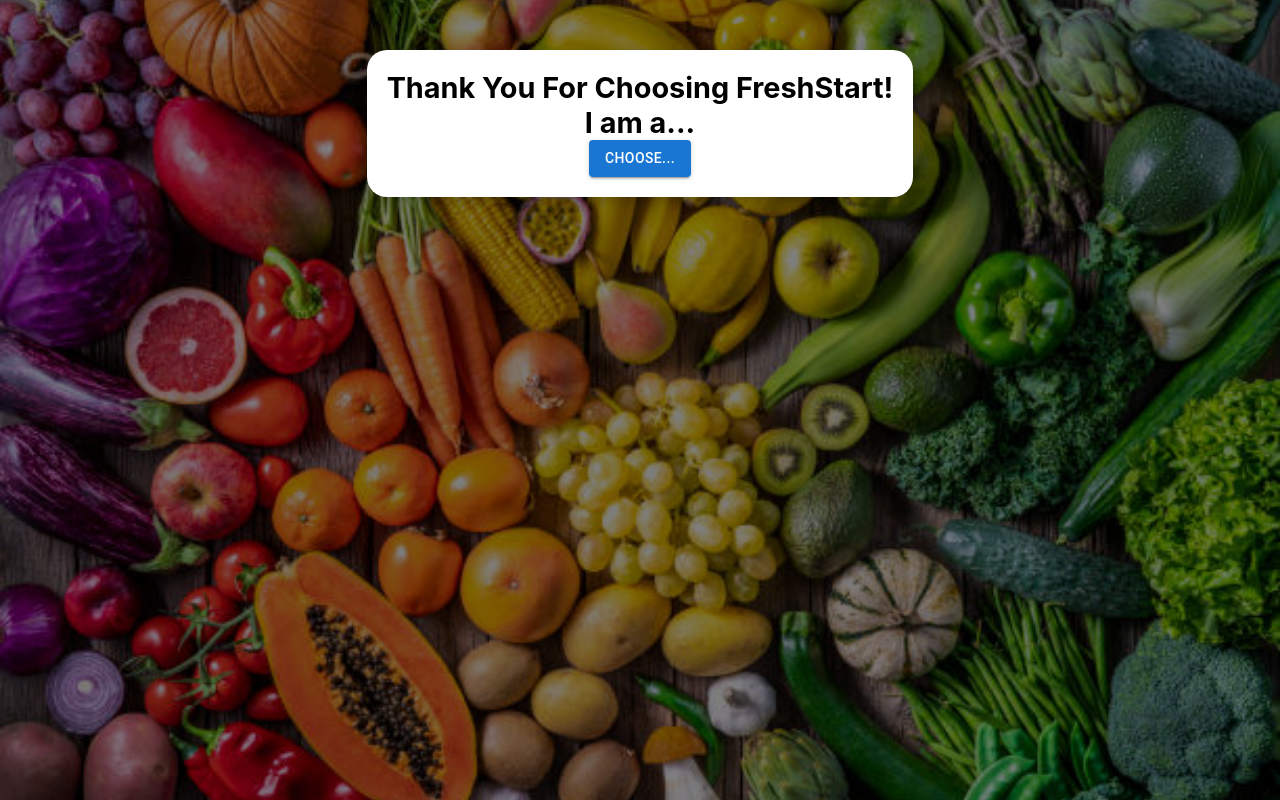
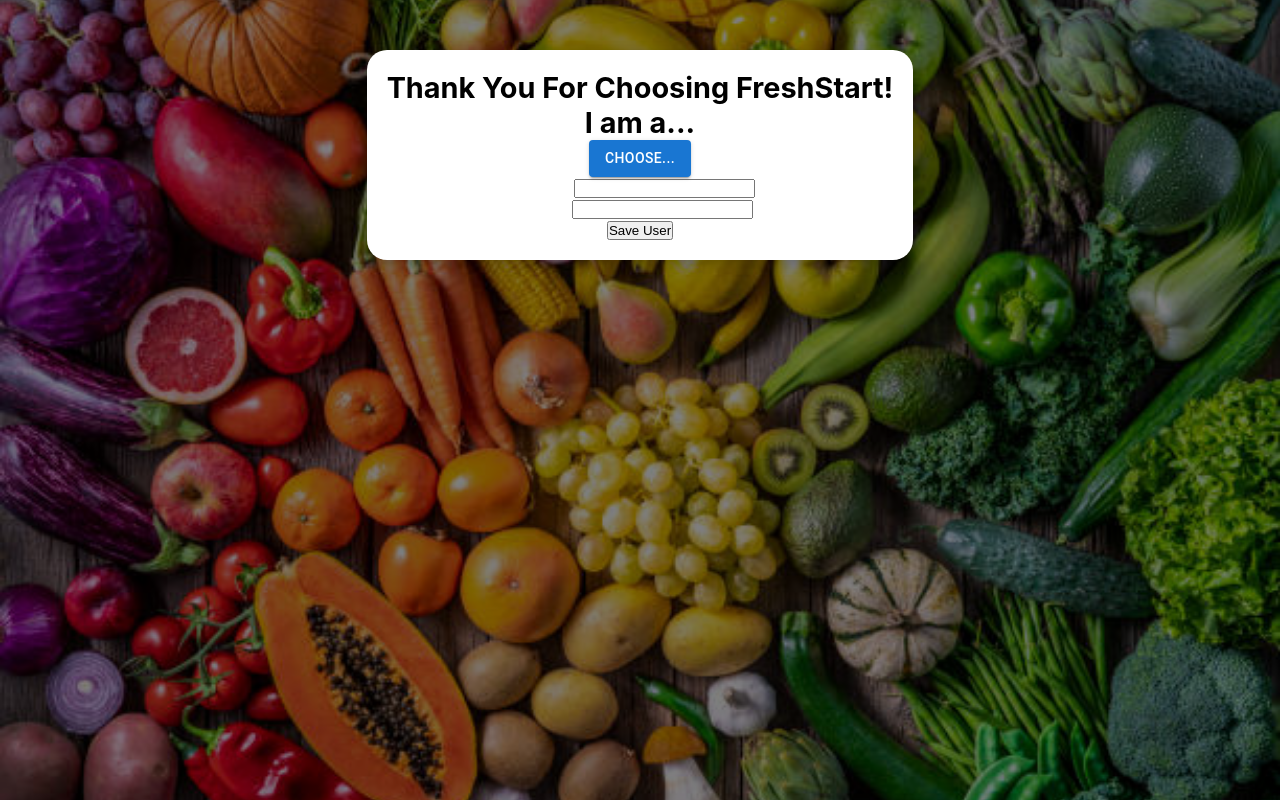
Before and after one commit to Eric-04/FreshStart, a React (Create React App) app in the folder frontend-freshstart/: page /first-time in a window 1280 px wide. Built offline with nearby package versions, Linux system fonts and the light colour scheme; no server answers.

Commit message:
feat: check level

```diff
--- a/frontend-freshstart/src/firebase.js
+++ b/frontend-freshstart/src/firebase.js
@@ -1,6 +1,7 @@
 // src/firebase.js
 import { initializeApp } from 'firebase/app';
 import { getAuth } from 'firebase/auth';
+import { getFirestore } from 'firebase/firestore'; // Import Firestore functions
 
 const firebaseConfig = {
   apiKey: process.env.REACT_APP_API_KEY,
@@ -11,8 +12,8 @@
   appId: process.env.REACT_APP_APP_ID
 };
 
-
 const app = initializeApp(firebaseConfig);
 const auth = getAuth(app);
+const db = getFirestore(app); // Initialize Firestore
 
-export { auth };
+export { auth, db }; // Export Firestore
--- a/frontend-freshstart/src/pages/FirstTimeUser.js
+++ b/frontend-freshstart/src/pages/FirstTimeUser.js
@@ -1,16 +1,65 @@
-import React from 'react';
+// src/pages/FirstTimeUser.js
+import React, { useState } from 'react';
+import { db } from '../firebase'; // Import your Firebase config
+import { collection, addDoc } from 'firebase/firestore';
 import './FirstTimeUser.css';
 import DropdownButton from '../components/DropdownButton';
 
+function FirstTimeUser() {
+  const [name, setName] = useState('');
+  const [email, setEmail] = useState('');
+  const [error, setError] = useState('');
+  const [success, setSuccess] = useState('');
 
-function FirstTimeUser() {
+  const handleSubmit = async (event) => {
+    event.preventDefault();
+
+    try {
+      // Add user to Firestore
+      await addDoc(collection(db, 'users'), {
+        name,
+        email,
+      });
+      setSuccess('User saved successfully!');
+      setError('');
+      setName(''); // Clear input fields
+      setEmail('');
+    } catch (err) {
+      setError('Failed to save user. Please try again.');
+      setSuccess('');
+    }
+  };
+
   return (
     <div className="first-time-user-container">
-        <div className="first-time-user-text">
+      <div className="first-time-user-text">
         <h2>Thank You For Choosing FreshStart!</h2>
         <h2>I am a...</h2>
         <DropdownButton />
+      </div>
+      <form onSubmit={handleSubmit} className="user-form">
+        <div>
+          <label>Name:</label>
+          <input
+            type="text"
+            value={name}
+            onChange={(e) => setName(e.target.value)}
+            required
+          />
         </div>
+        <div>
+          <label>Email:</label>
+          <input
+            type="email"
+            value={email}
+            onChange={(e) => setEmail(e.target.value)}
+            required
+          />
+        </div>
+        <button type="submit">Save User</button>
+      </form>
+      {error && <p style={{ color: 'red' }}>{error}</p>}
+      {success && <p style={{ color: 'green' }}>{success}</p>}
     </div>
   );
 }
--- a/frontend-freshstart/src/pages/Welcome.js
+++ b/frontend-freshstart/src/pages/Welcome.js
@@ -1,10 +1,43 @@
-import React from 'react';
+import React, { useEffect } from 'react';
 import { useAuthState } from 'react-firebase-hooks/auth';
 import { signInWithPopup, GoogleAuthProvider } from 'firebase/auth';
-import { auth } from '../firebase';
+import { doc, getDoc, setDoc } from 'firebase/firestore';
+import { useNavigate } from 'react-router-dom'; // Import useNavigate
+import { auth, db } from '../firebase';
 
 const Welcome = () => {
   const [user, loading] = useAuthState(auth);
+  const navigate = useNavigate(); // Initialize navigate
+
+  useEffect(() => {
+    const checkUserLevel = async () => {
+      if (user) {
+        // Reference to the user's document in Firestore
+        const userRef = doc(db, 'users', user.uid);
+
+        // Get user document
+        const docSnap = await getDoc(userRef);
+        if (docSnap.exists()) {
+          const userData = docSnap.data();
+          // Check if level exists
+          if (!userData.level) {
+            navigate('/first-time'); // Navigate to FirstTimeUser page
+          }
+        } else {
+          // If the user document does not exist, create it
+          await setDoc(userRef, {
+            uid: user.uid,
+            displayName: user.displayName,
+            email: user.email,
+          }, { merge: true }).catch((error) => {
+            console.error("Error adding user to Firestore:", error);
+          });
+        }
+      }
+    };
+
+    checkUserLevel();
+  }, [user, navigate]);
 
   const signInWithGoogle = () => {
     const provider = new GoogleAuthProvider();
@@ -21,23 +54,23 @@
     return <div>Loading...</div>;
   }
 
-  if (user) {
   return (
     <div>
+      {user ? (
+        <>
           <h1>Welcome, {user.displayName}!</h1>
           <p>You're now signed in.</p>
           <button onClick={signOut}>Sign Out</button>
-      </div>
-    );
-  } else {
-    return (
-      <div>
+        </>
+      ) : (
+        <>
           <h1>Welcome to Our App!</h1>
           <p>Please sign in to continue:</p>
           <button onClick={signInWithGoogle}>Sign in with Google</button>
+        </>
+      )}
     </div>
   );
-  }
 };
 
 export default Welcome;
```
Lines whose indentation alone changed are shown as unchanged.
